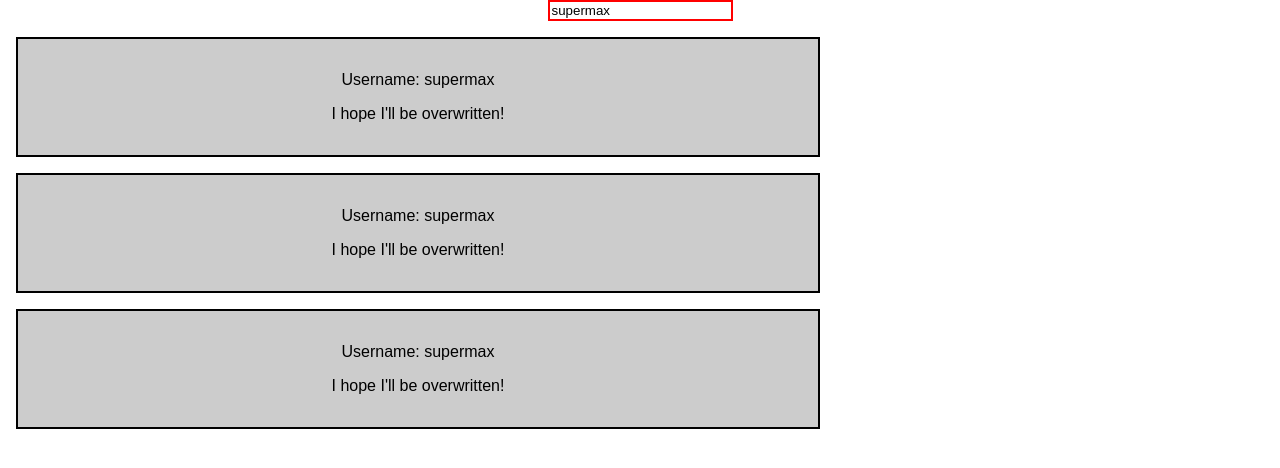
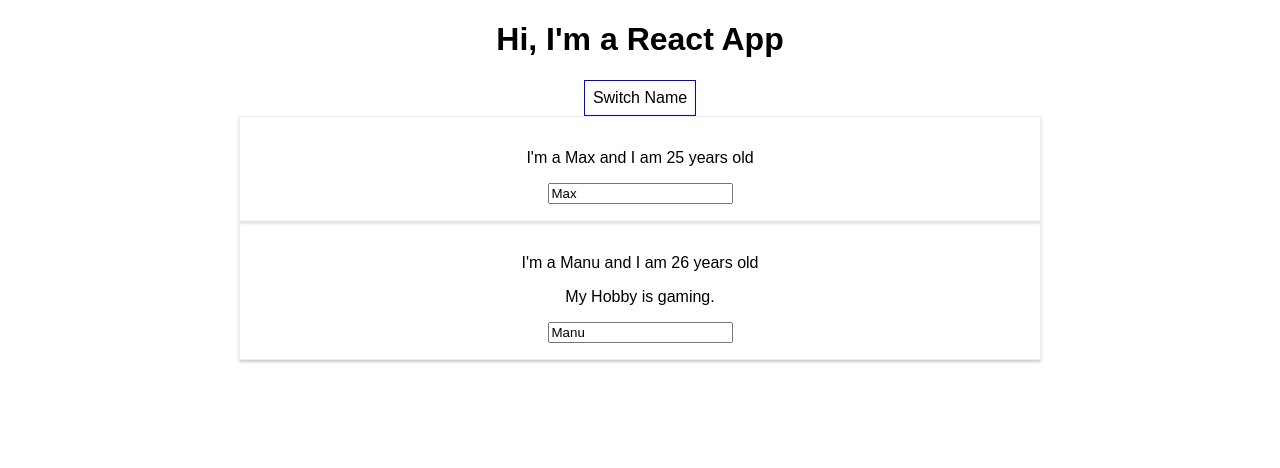
Before and after one commit to rich5k/react-complete-guide, a React (Create React App) app: page / in a window 1280 px wide. Shown: the top 468 px of the page. Built offline with nearby package versions, Linux system fonts and the light colour scheme.

Commit message:
started module 4

```diff
--- a/src/App.js
+++ b/src/App.js
@@ -5,84 +5,84 @@
 import UserOutput from "./UserOutput/UserOutput"
 
 // Module 3 stuff
-const app= () =>{
-  const [state,setState]=useState({
-    username: 'supermax'
-  });
- const usernameChangedHandler=(event)=> {
-    setState({username:event.target.value});
- }
-  return (
-    <div className="App">
-      <UserInput changed={usernameChangedHandler}
-      currentName={state.username}/>
-      <UserOutput userName={state.username}/>
-      <UserOutput userName={state.username}/>
-      <UserOutput userName={state.username}/>
+// const app= () =>{
+//   const [state,setState]=useState({
+//     username: 'supermax'
+//   });
+//  const usernameChangedHandler=(event)=> {
+//     setState({username:event.target.value});
+//  }
+//   return (
+//     <div className="App">
+//       <UserInput changed={usernameChangedHandler}
+//       currentName={state.username}/>
+//       <UserOutput userName={state.username}/>
+//       <UserOutput userName={state.username}/>
+//       <UserOutput userName={state.username}/>
 
-    </div>
+//     </div>
+//   );
+// }
+const app= props =>{
+  const [personsState, setPersonsState]= useState({
+
+    persons:[
+      {name:'Max'},
+      {name: 'Manu'},
+      {name: 'Stephanie'}
+    ]
+  }
+
   );
-}
-// const app= props =>{
-//   const [personsState, setPersonsState]= useState({
-
-//     persons:[
-//       {name:'Max'},
-//       {name: 'Manu'},
-//       {name: 'Stephanie'}
-//     ]
-//   }
-
-//   );
 
 
 
-//   const [otherState, setOtherState]=useState('some other Value');
+  const [otherState, setOtherState]=useState('some other Value');
 
-//   console.log(personsState, otherState);
+  console.log(personsState, otherState);
 
-//   const  switchNameHandler = (newName1,newName2)=> {
-//       // console.log('Was clicked!');
-//       // DON'T DO THIS: this.state.persons[0].name="Richie";
-//       setPersonsState({
-//         persons:[
-//           {name: newName1},
-//           {name: newName2},
-//           {name: 'Stephanie'}
-//         ],
-//       })
-//     }
-//     const nameChangedHandler= (event) =>{
-//       setPersonsState({
+  const  switchNameHandler = (newName1,newName2)=> {
+      // console.log('Was clicked!');
+      // DON'T DO THIS: this.state.persons[0].name="Richie";
+      setPersonsState({
+        persons:[
+          {name: newName1},
+          {name: newName2},
+          {name: 'Stephanie'}
+        ],
+      })
+    }
+    const nameChangedHandler= (event) =>{
+      setPersonsState({
 
-//         persons:[
-//           {name:'Max'},
-//           {name: event.target.value},
-//           {name: 'Stephanie'}
-//         ]
-//       })
-//     }
-//     const style={
-//       backgroundColor: 'white',
-//       font: 'inherit',
-//       border: '1px solid blue',
-//       padding: '8px',
-//       cursor: 'pointer'
-//     };
-//     return (
-//       <div className="App">
-//           <h1>Hi, I'm a React App</h1>
-//           <button
-//           style={style}
-//           onClick={()=>switchNameHandler('John','Doe')}>Switch Name</button>
-//           <Person
-//             name={personsState.persons[0].name}/>
-//           <Person
-//             name={personsState.persons[1].name}
-//             click={switchNameHandler.bind(this,'Kwame','Fosu')}
-//             changed={nameChangedHandler}>My Hobby is gaming.</Person>
-//       </div>
-//     );
-// }
+        persons:[
+          {name:'Max'},
+          {name: event.target.value},
+          {name: 'Stephanie'}
+        ]
+      })
+    }
+    const style={
+      backgroundColor: 'white',
+      font: 'inherit',
+      border: '1px solid blue',
+      padding: '8px',
+      cursor: 'pointer'
+    };
+    return (
+      <div className="App">
+          <h1>Hi, I'm a React App</h1>
+          <button
+          style={style}
+          onClick={()=>switchNameHandler('John','Doe')}>Switch Name</button>
+          <Person
+            name={personsState.persons[0].name}/>
+          <Person
+            name={personsState.persons[1].name}
+            click={switchNameHandler.bind(this,'Kwame','Fosu')}
+            changed={nameChangedHandler}>My Hobby is gaming.</Person>
+      </div>
+    );
+}
 
 export default app;
```
